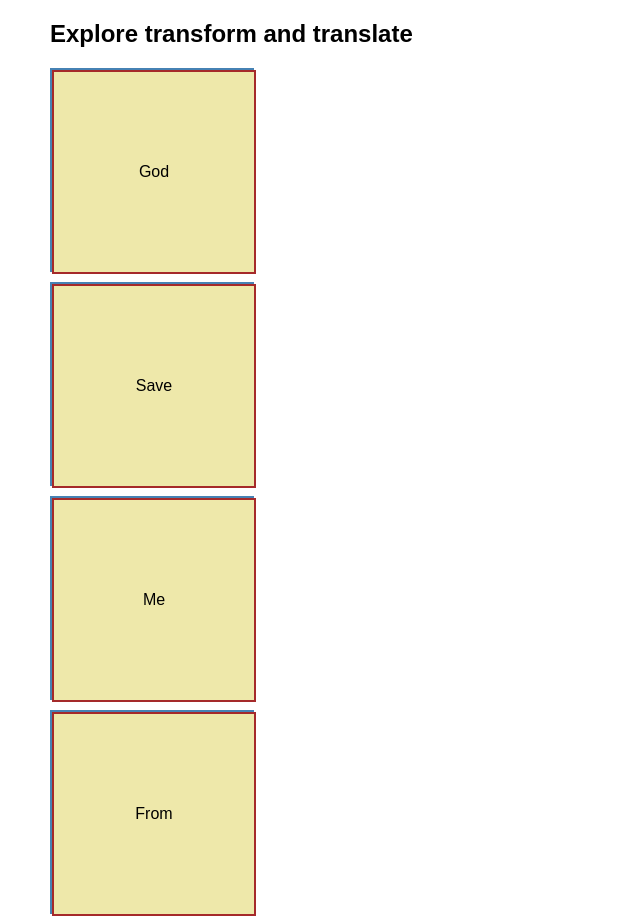
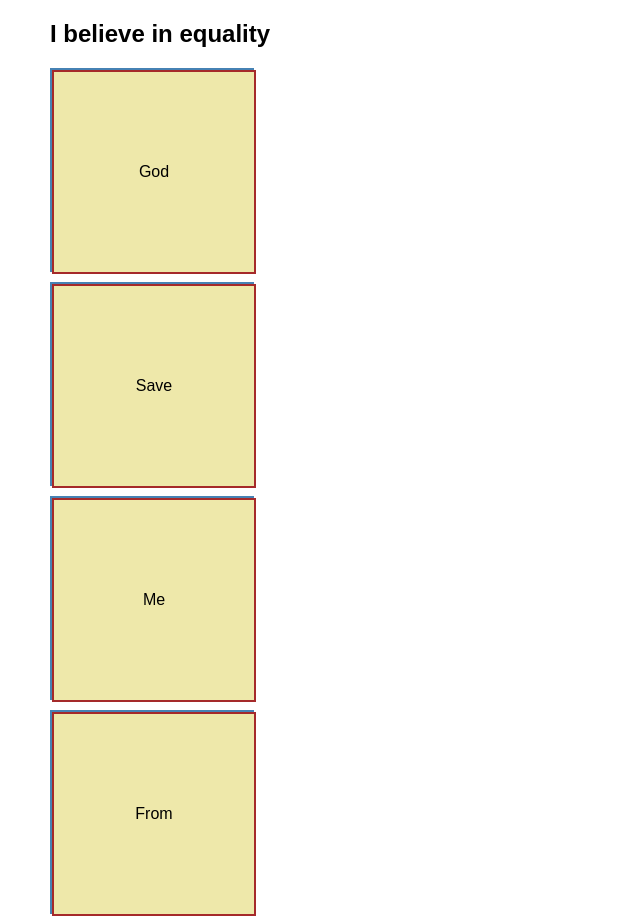
Before and after one commit to questcoderull/a-little-test, a plain HTML site: page index.html in a window 1280 px wide. Shown: the whole page, without its empty margins (0-640 px from the left). Drawn offline with Linux system fonts and the light colour scheme.

Commit message:
added a headline

```diff
--- a/index.html
+++ b/index.html
@@ -72,7 +72,7 @@
     </style>
   </head>
   <body>
-    <h2>Explore transform and translate</h2>
+    <h2>I believe in equality</h2>
 
     <!-- .container*3{Container $}>.inner{Inner $} -->
     <div class="container bg-1">
```
